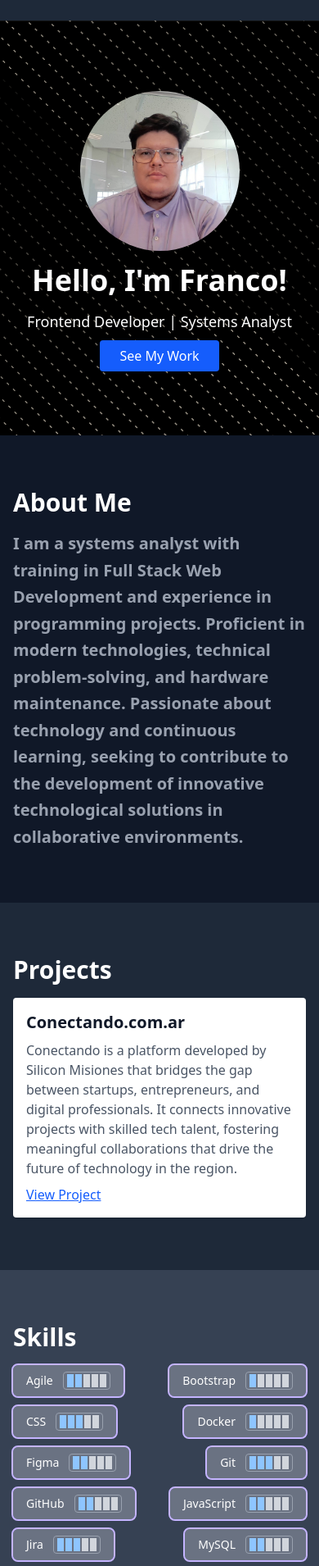
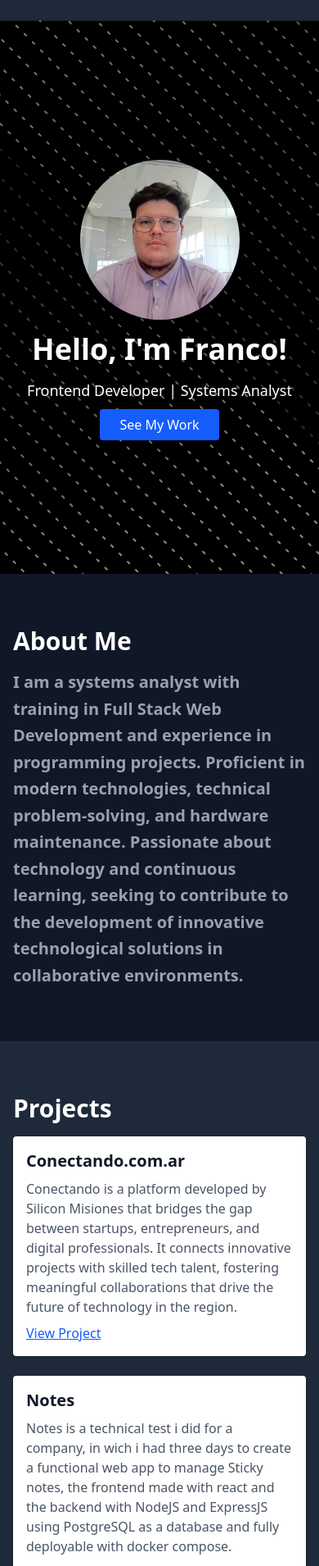
Before and after one commit to Franko42/Portfolio, a React (Vite) app in the folder my-portfolio/: page / in a window 390 px wide. Shown: the part 47-1957 px from the top of the page at 82% size. Built offline with nearby package versions, Linux system fonts and the light colour scheme.

Commit message:
Project Notes added to section

```diff
--- a/my-portfolio/src/components/Hero.jsx
+++ b/my-portfolio/src/components/Hero.jsx
@@ -7,7 +7,7 @@ const Hero = () => {
   const { t } = useTranslation();
 
   return (
-    <section className="min-h-[60vh] max-h-[60vh] flex items-center justify-center bg-blue-50 text-center bg-cover bg-center "
+    <section className="min-h-[80vh] max-h-[90vh] md:min-h-[60vh] md:max-h-[70vh] flex items-center justify-center bg-blue-50 text-center bg-cover bg-center "
       style={{ backgroundImage: `url(${heroBg})` }}
     >
       <div className='col md:flex items-center justify-center'>
--- a/my-portfolio/src/components/Projects.jsx
+++ b/my-portfolio/src/components/Projects.jsx
@@ -14,6 +14,11 @@ const Projects = () => {
             <p className="text-gray-600 mb-2">Conectando is a platform developed by Silicon Misiones that bridges the gap between startups, entrepreneurs, and digital professionals. It connects innovative projects with skilled tech talent, fostering meaningful collaborations that drive the future of technology in the region.</p>
             <a href="http://Conectando.com.ar" className="text-blue-600 underline hover:underline">{t("viewProject")}</a>
           </div>
+            <div className="bg-white shadow rounded p-4">
+            <h4 className="text-xl font-bold mb-2">Notes</h4>
+            <p className="text-gray-600 mb-2">Notes is a technical test i did for a company, in wich i had three days to create a functional web app to manage Sticky notes, the frontend made with react and the backend with NodeJS and ExpressJS using PostgreSQL as a database and fully deployable with docker compose.</p>
+            <a href="http://Conectando.com.ar" className="text-blue-600 underline hover:underline">{t("viewProject")}</a>
+          </div>
         </div>
       </div>
     </section>
```
